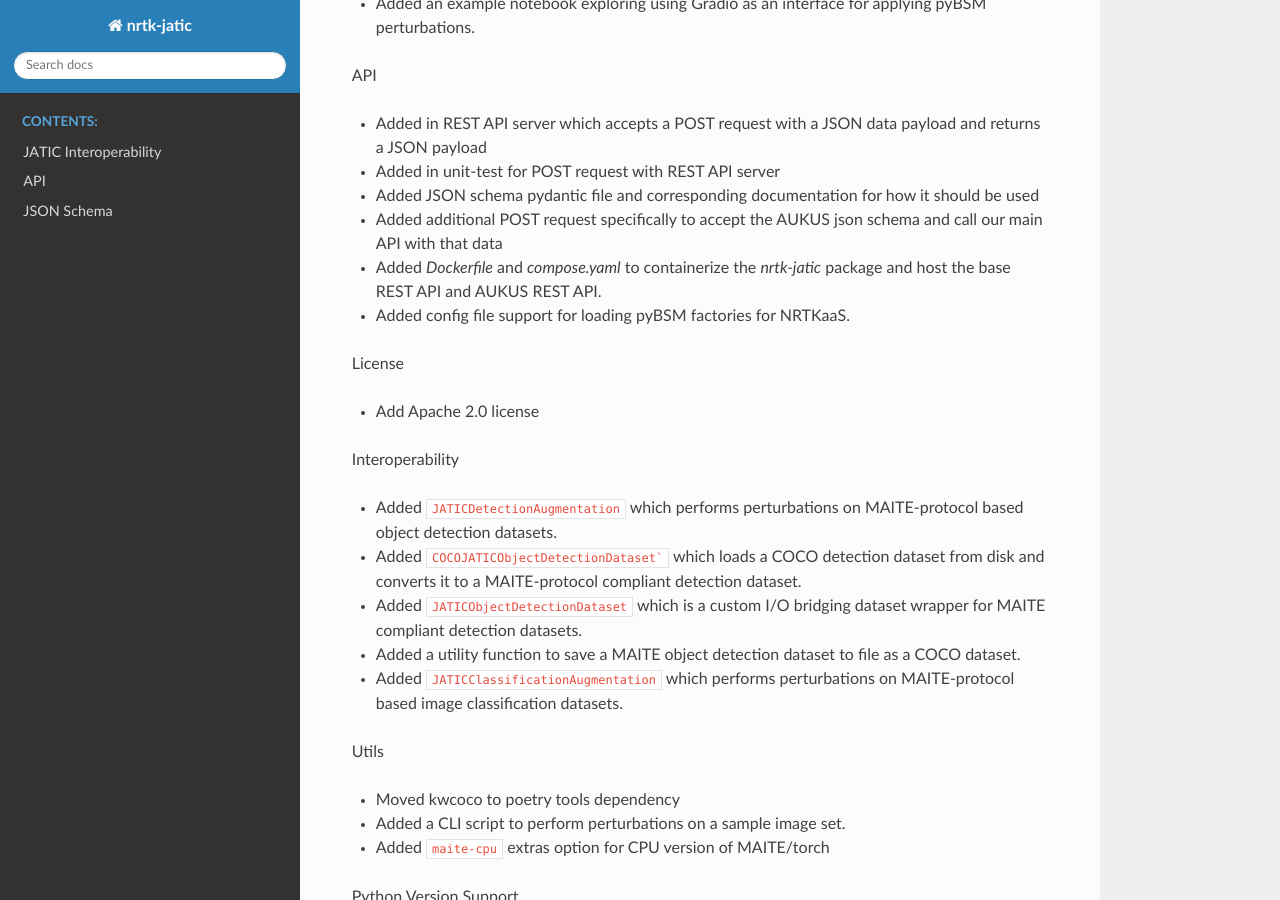
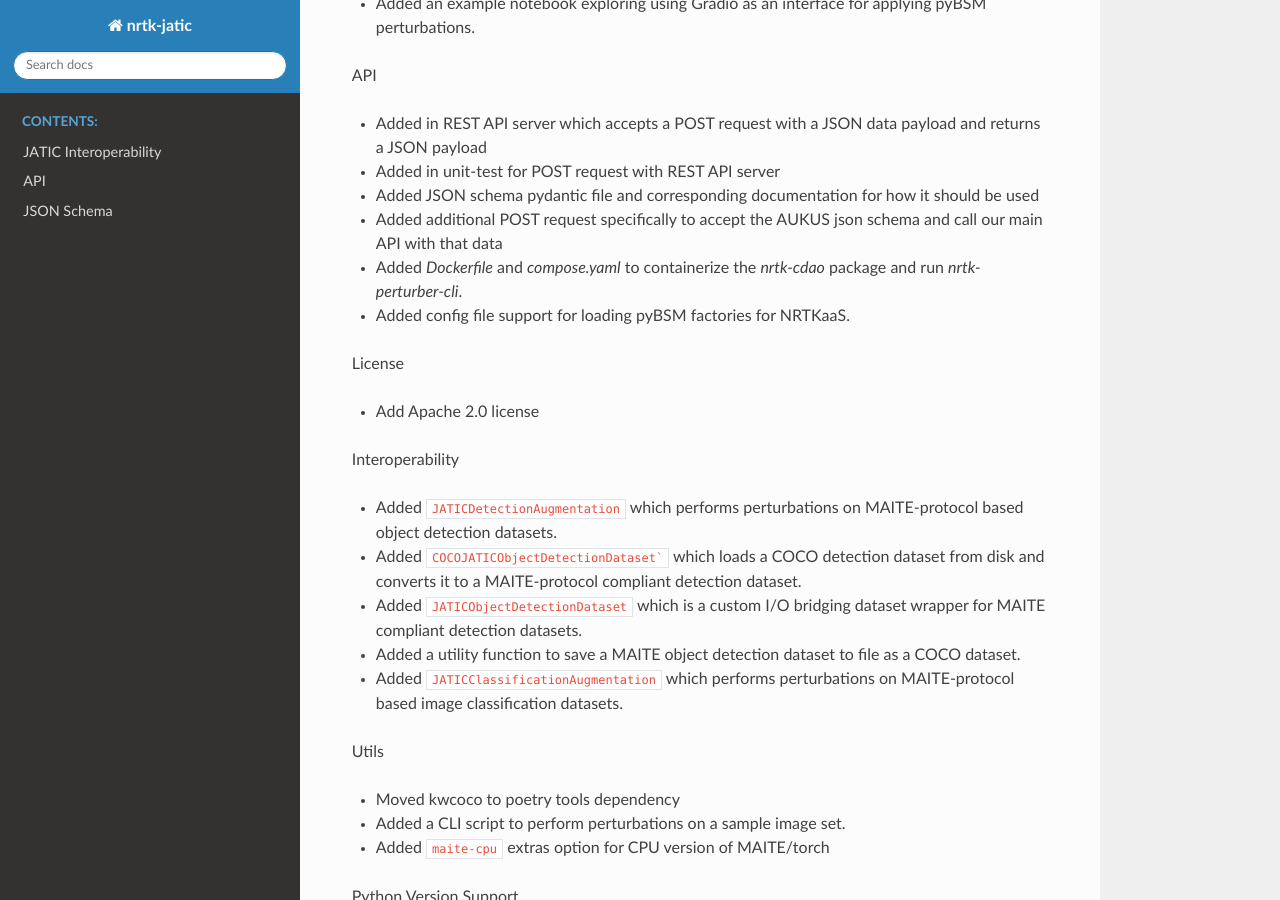
Before and after one commit to Kitware/nrtk-jatic, a Sphinx documentation site: the page built from docs/release_notes/pending_release.rst, in a window 1280 px wide and 900 px high, scrolled down 704 px. Built offline with Sphinx 7.4.7 and the Read the Docs theme 2.0.0, drawn with Linux system fonts in a browser that asks for light colours; pages that are not in the unit, such as notebooks, are missing from menus.

Commit message:
Change Dockerfile to call nrtk-perturber-cli and terminate

```diff
--- a/docs/release_notes/pending_release.rst
+++ b/docs/release_notes/pending_release.rst
@@ -50,8 +50,8 @@ API
 * Added additional POST request specifically to accept the AUKUS json schema
   and call our main API with that data
 
-* Added `Dockerfile` and `compose.yaml` to containerize the `nrtk-jatic` package
-  and host the base REST API and AUKUS REST API.
+* Added `Dockerfile` and `compose.yaml` to containerize the `nrtk-cdao` package
+  and run `nrtk-perturber-cli`.
 
 * Added config file support for loading pyBSM factories for NRTKaaS.
 
```
Also changed, not shown: 2 other files.
